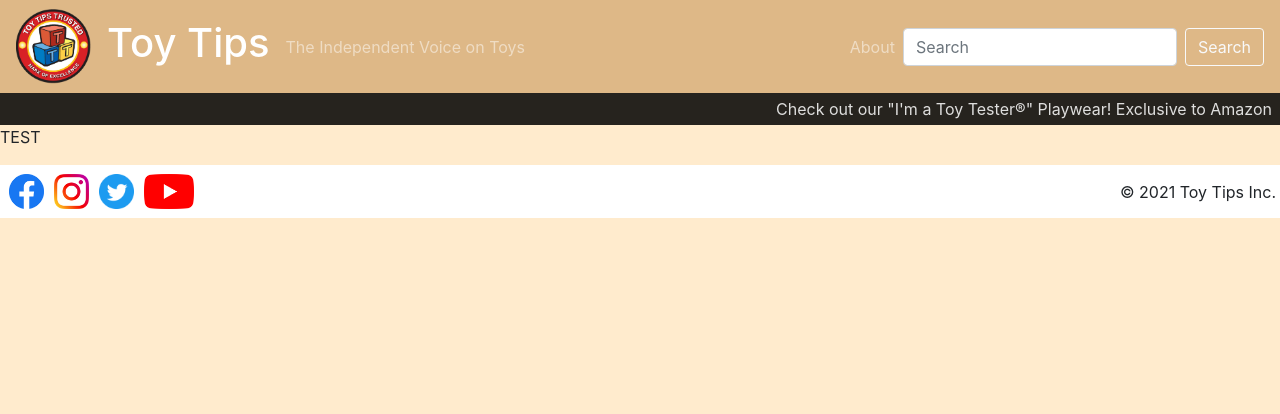
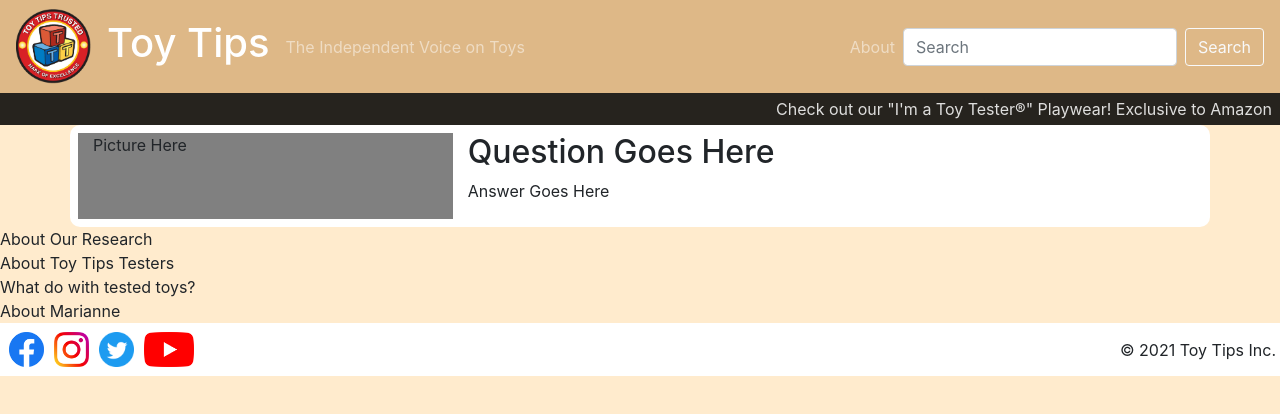
Before and after one commit to abautista3712/toy_tips, a React (Create React App) app: page /about in a window 1280 px wide. Shown: the top 414 px of the page. Built offline with nearby package versions, Linux system fonts and the light colour scheme.

Commit message:
Created CardLeft componenet.

```diff
--- a/src/App.js
+++ b/src/App.js
@@ -3,6 +3,7 @@ import { BrowserRouter as Router, Switch, Route } from "react-router-dom";
 import Navigation from "./components/Navigation";
 import Footer from "./components/Footer";
 import Landing from "./pages/Landing";
+import About from "./pages/About";
 
 function App() {
   return (
@@ -14,7 +15,7 @@ function App() {
           <Landing />
         </Route>
         <Route path="/about">
-          <p>TEST</p>
+          <About />
         </Route>
       </Switch>
       {/* --- */}
--- /dev/null
+++ b/src/components/CardLeft.js
@@ -0,0 +1,55 @@
+import React from "react";
+import { Container, Row, Col } from "react-bootstrap";
+
+const CardLeft = () => {
+  //   const handleClick_home = () => {
+  //     window.open("/", "_blank");
+  //   };
+  //   const handleClick_TTT_playware = () => {
+  //     window.open(
+  //       "https://www.amazon.com/Im-Toy-Tester%C2%AE-Shirt-Shorts/dp/B000UFUXJI/ref=sr_1_2?keywords=im+a+toy+tester&qid=1557453165&s=gateway&sr=8-2",
+  //       "_blank"
+  //     );
+  //   };
+
+  return (
+    <div>
+      <Container>
+        <Row
+          style={{ background: "white", borderRadius: "10px" }}
+          className="p-2"
+        >
+          <Col
+            xs={6}
+            sm={4}
+            md={4}
+            lg={4}
+            xl={4}
+            style={{ background: "grey" }}
+            //   className="my-2"
+          >
+            Picture Here
+          </Col>
+          <Col xs={6} sm={8} md={8} lg={8} xl={8}>
+            <h2>Question Goes Here</h2>
+            <p>Answer Goes Here</p>
+          </Col>
+          {/* </Col> */}
+        </Row>
+      </Container>
+      {/* <Card style={{ width: "100%" }}>
+        <Card.Img variant="top" src="holder.js/100px180" />
+        <Card.Body>
+          <Card.Title>Card Title</Card.Title>
+          <Card.Text>
+            Some quick example text to build on the card title and make up the
+            bulk of the card's content.
+          </Card.Text>
+          <Button variant="primary">Go somewhere</Button>
+        </Card.Body>
+      </Card> */}
+    </div>
+  );
+};
+
+export default CardLeft;
--- a/src/pages/About.js
+++ b/src/pages/About.js
@@ -1,9 +1,10 @@
 import React from "react";
+import CardLeft from "../components/CardLeft";
 
 const About = (props) => {
   return (
     <div>
-      <div>About Toy Tips</div>
+      <CardLeft />
       <div>About Our Research</div>
       <div>About Toy Tips Testers</div>
       <div>What do with tested toys?</div>
```
Also changed, not shown: src/components/Card_Right.js (added, +53 -0 lines).
